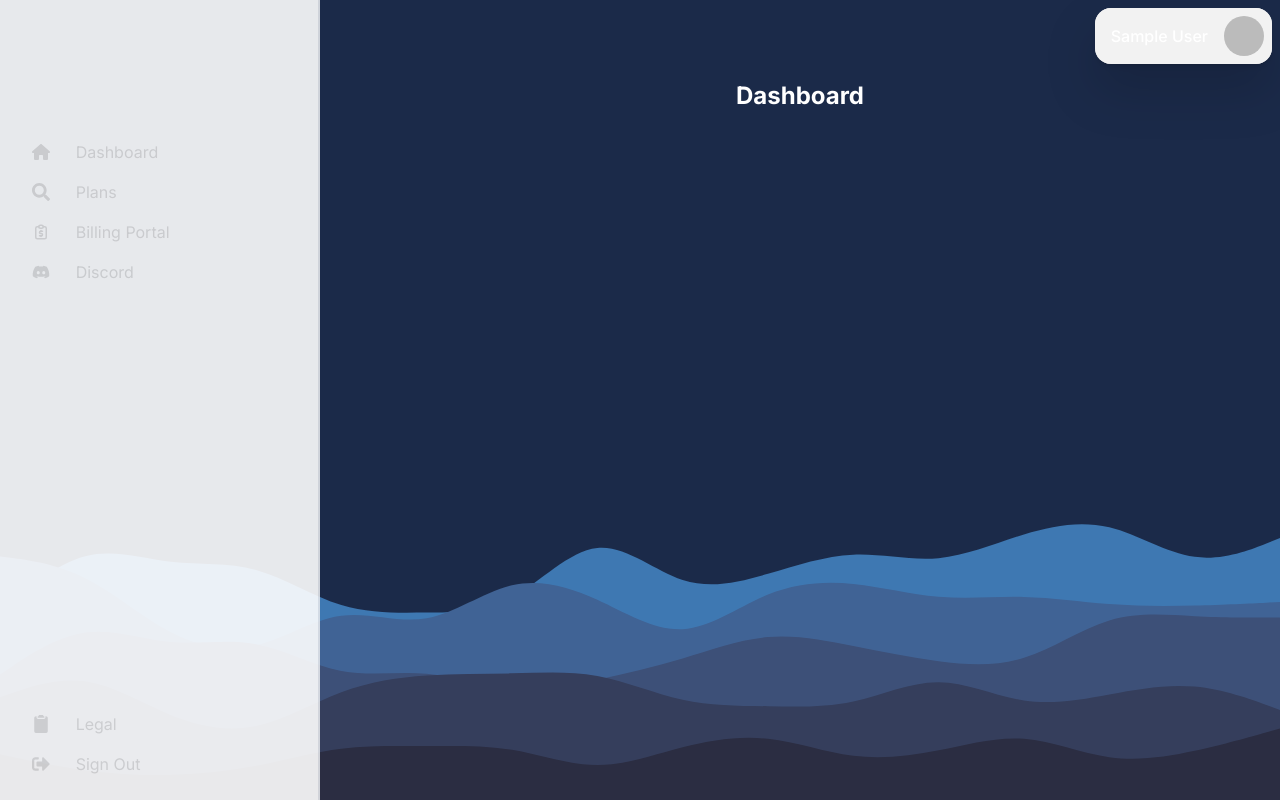
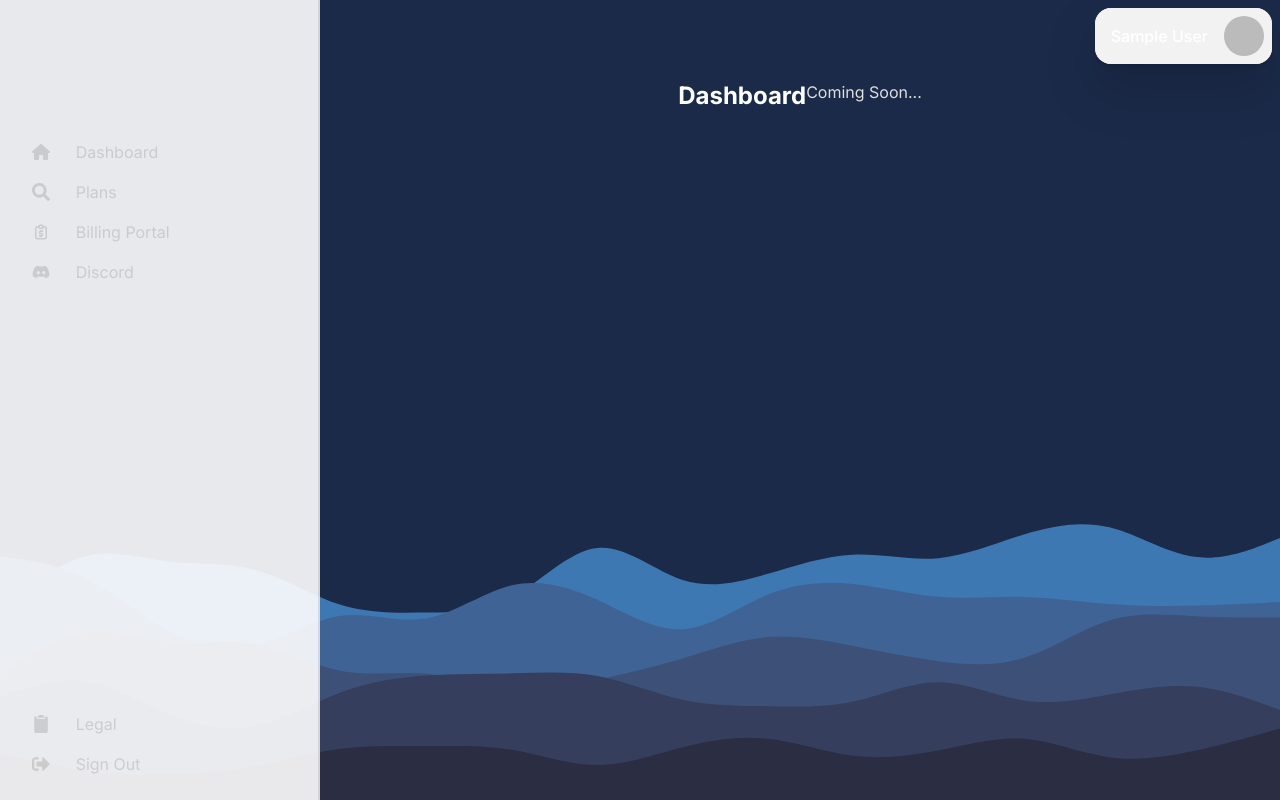
Before and after one commit to FlippifyDev/flippify-app, a Next.js app: page /u/1/dashboard in a window 1280 px wide. Built offline with nearby package versions, Linux system fonts and the light colour scheme; no server answers; sample sign-in values are in the browser's storage.

Commit message:
Updating to deploy to netlify

```diff
--- a/app/u/[username]/dashboard/page.tsx
+++ b/app/u/[username]/dashboard/page.tsx
@@ -5,6 +5,7 @@ const DashboardPage = () => {
   return (
     <UserLayout>
       <div className="text-2xl text-white font-bold flex justify-center">Dashboard</div>
+      <div className="text-greyText flex justify-center">Coming Soon...</div>
     </UserLayout>
   );
 };
```
